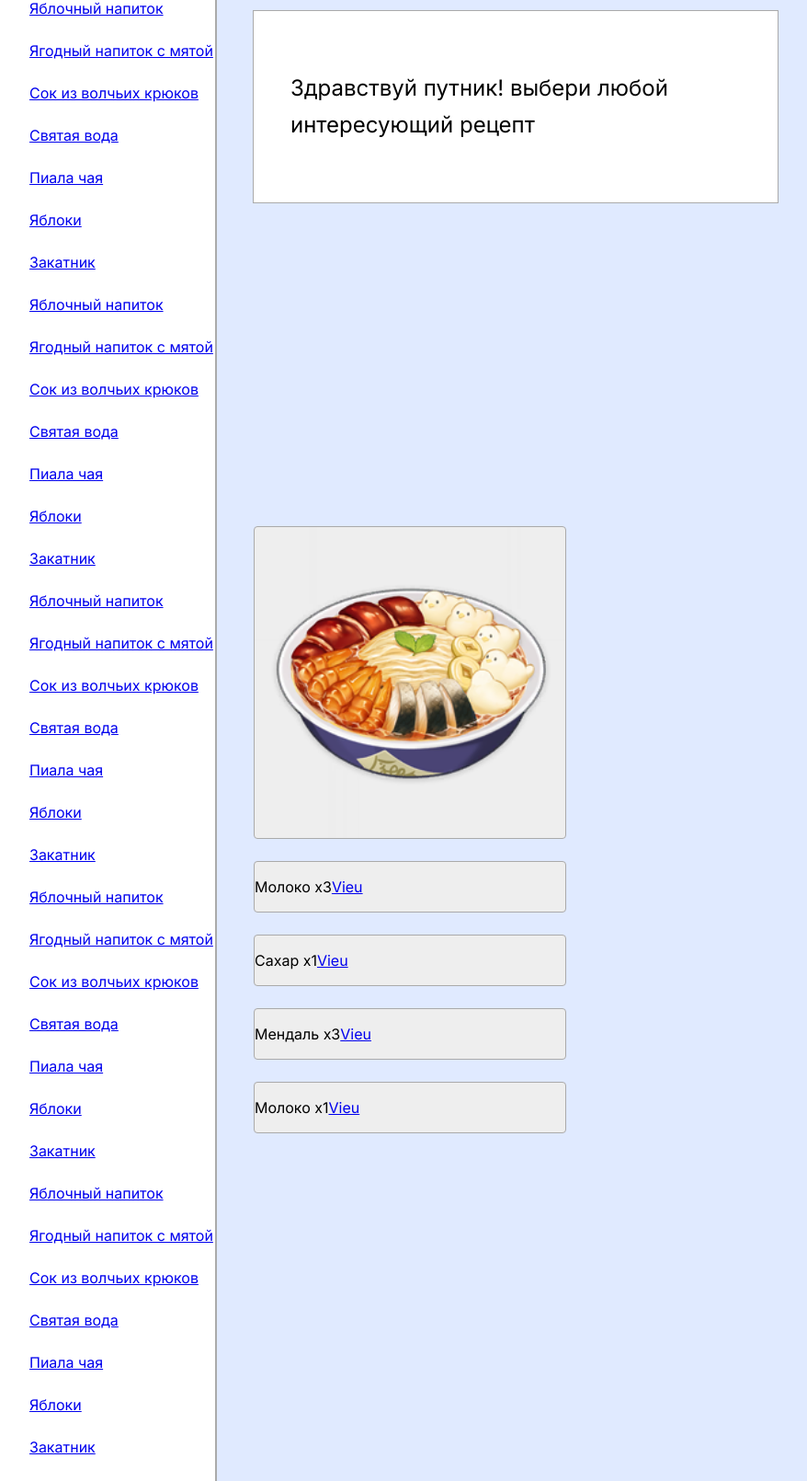
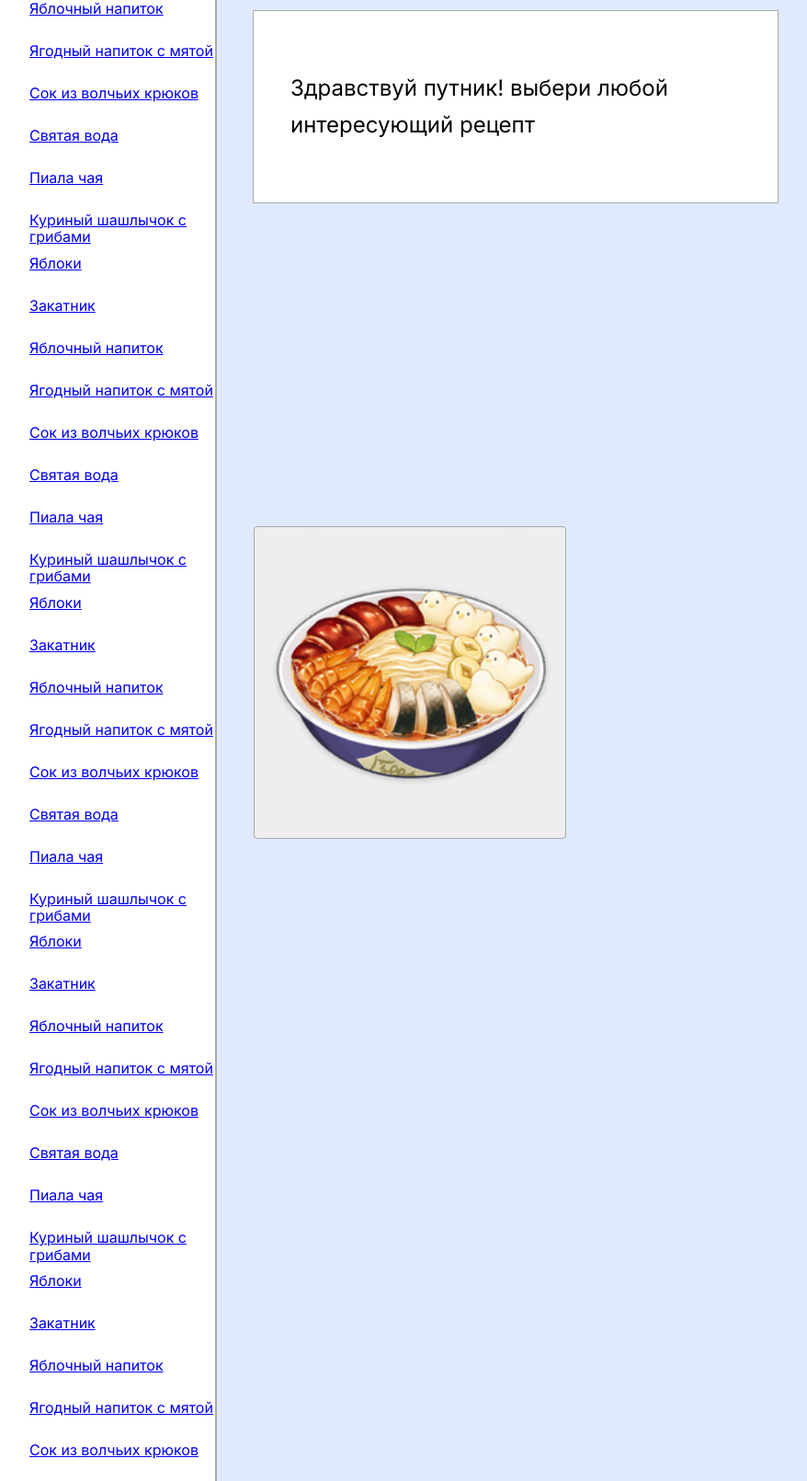
Before and after one commit to Darling-Amk/PHP_ResipeStorage, a PHP site: page / in a window 1280 px wide. Shown: the part 276-1886 px from the top of the page at 92% size, without its empty margins (16-894 px from the left). Run offline with PHP 8.4, Linux system fonts and the light colour scheme.

Commit message:
Последние приготовления

```diff
--- a/css/sidebar.css
+++ b/css/sidebar.css
@@ -7,30 +7,26 @@
     /* min-width: 30%; */
     width: 250px;
     max-width: 250px;
-
-
 }
 .sidebar__menu{
     margin: 0; /* Отступ слева в браузере IE и Opera */
     padding: 0; /* Отступ слева в браузере Firefox, Safari, Chrome */
-    /* margin: auto; */
 }
 .sidebar__label{
-
     height: 46px;
     font-size: 16px;
     color:#074EE8;
     background-color:#E0EAFF;
-
 }
 .cnt{
     align-items: center;
 }
 .sidebar__item{
     padding-top:10px;
-    height: 36px;
+    min-height: 36px;
     font-size: 16px;
-    text-indent: 48px;
+    /* text-indent: 48px; */
+    padding-left: 48px;
     text-align: left;
     list-style-type: none;
 }
--- a/index.php
+++ b/index.php
@@ -8,6 +8,7 @@
         "Сок из волчьих крюков",
         "Святая вода",
         "Пиала чая",
+        "Куриный шашлычок с грибами",
     );
     $date = [
         "Яблоки" => "Яблоко — еда, которую игрок может получить, собирая пищу во время исследований.Яблоко восстанавливает 300 HP выбранному персонажу. Как и большую часть еды, его нельзя применить на персонажей других игроков в Режиме совместной игры.",
@@ -17,7 +18,17 @@
         "Сок из волчьих крюков" => "что то",
         "Святая вода" => "что то",
         "Пиала чая" => "что то",
+        "Куриный шашлычок с грибами" => "Куриный шашлычок с грибами — еда, которую может приготовить игрок. Рецепт доступен с начала игры. Блюдо также можно приобрести у Сары в ресторане «Хороший охотник» (в Мондштадте) за 450 Моры (максимум 5 в день) и у Брук (в Спрингвейле) за 450 Моры (максимум 10 в день).В зависимости от качества, Куриный шашлычок с грибами восстанавливает выбранному персонажу 8 / 9 / 10 % от макс. HP + 800/ 1000 / 1200 HP дополнительно. Как и у большей части еды, эффект не действует на других игроков в Режиме совместной игры.Когда Кэйа готовит Куриный шашлычок с грибами, есть шанс приготовить вместо этого особое блюдо — Фруктовые шашлыки.",
     ] ;
+
+    $ingredient_list = [
+            "Яблоки" =>array(
+
+            ),
+            "Куриный шашлычок с грибами" =>array(
+                "Грибы х1","Курица х1",
+            )
+        ] ;
 
 ?>
 <!DOCTYPE html>
@@ -35,7 +46,7 @@
     <link rel="preconnect" href="https://fonts.googleapis.com">
     <link rel="preconnect" href="https://fonts.gstatic.com" crossorigin>
     <link href="https://fonts.googleapis.com/css2?family=Inter:wght@400;700&display=swap" rel="stylesheet">
-    <title>Document</title>
+    <title>Recipe Storage</title>
 </head>
 <body>
     <!-- header -->
@@ -112,11 +123,17 @@
             <li class="recipe__img">
                 <img src="img/eat.png" alt="">
             </li>
-            <li class="recipe__item">Молоко х3 <a href="#">Vieu</a></li>
-            <li class="recipe__item">Сахар х1 <a href="#">Vieu</a></li>
-            <li class="recipe__item">Мендаль х3 <a href="#">Vieu</a></li>
-            <li class="recipe__item">Молоко х1 <a href="#">Vieu</a></li>
+            <?php
 
+            if(isset($_GET['id']) && isset($ingredient_list[$_GET['id']])){
+                foreach($ingredient_list[$_GET['id']] as $element ){
+                    echo "<li class='recipe__item'>{$element}<a href='#'>Vieu</a></li>";
+                }
+            }else
+            echo '
+
+            ';
+            ?>
         </ul>
     </div>
 
```
Also changed, not shown: 1 other file.
